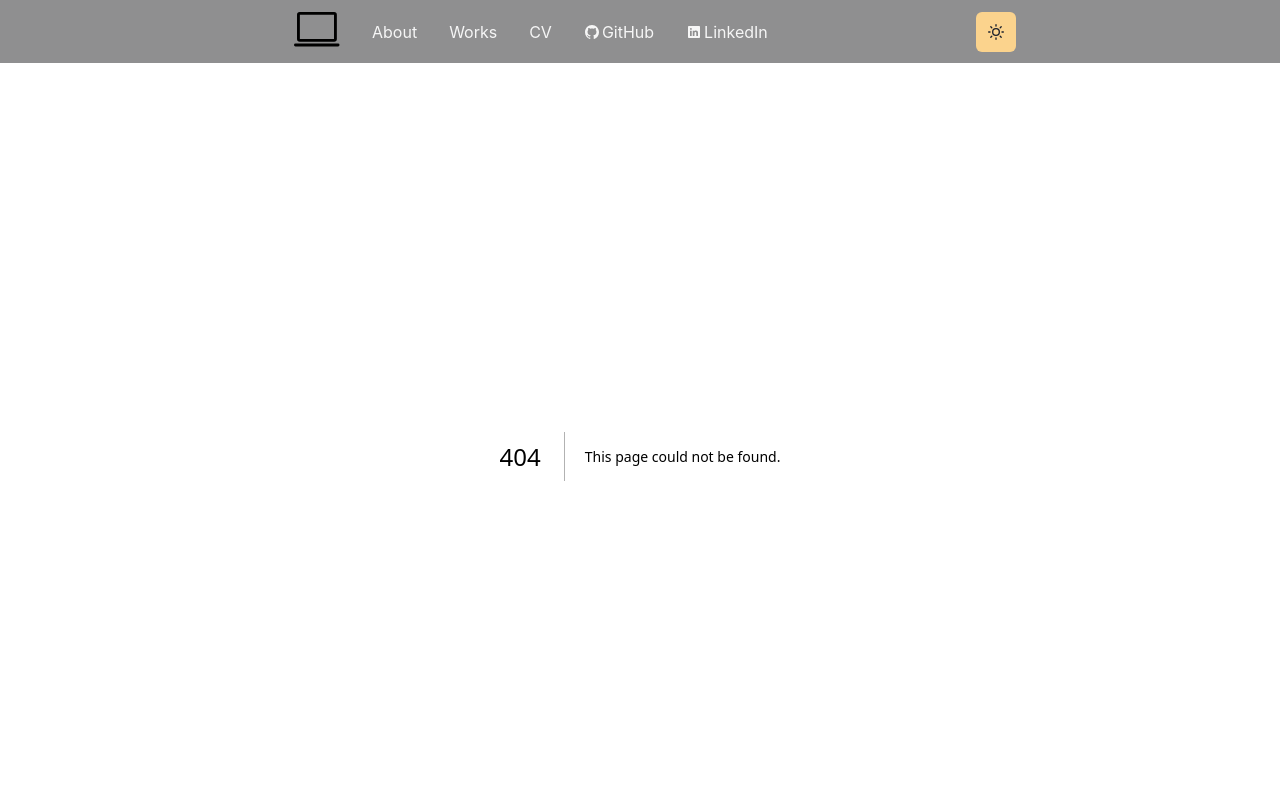
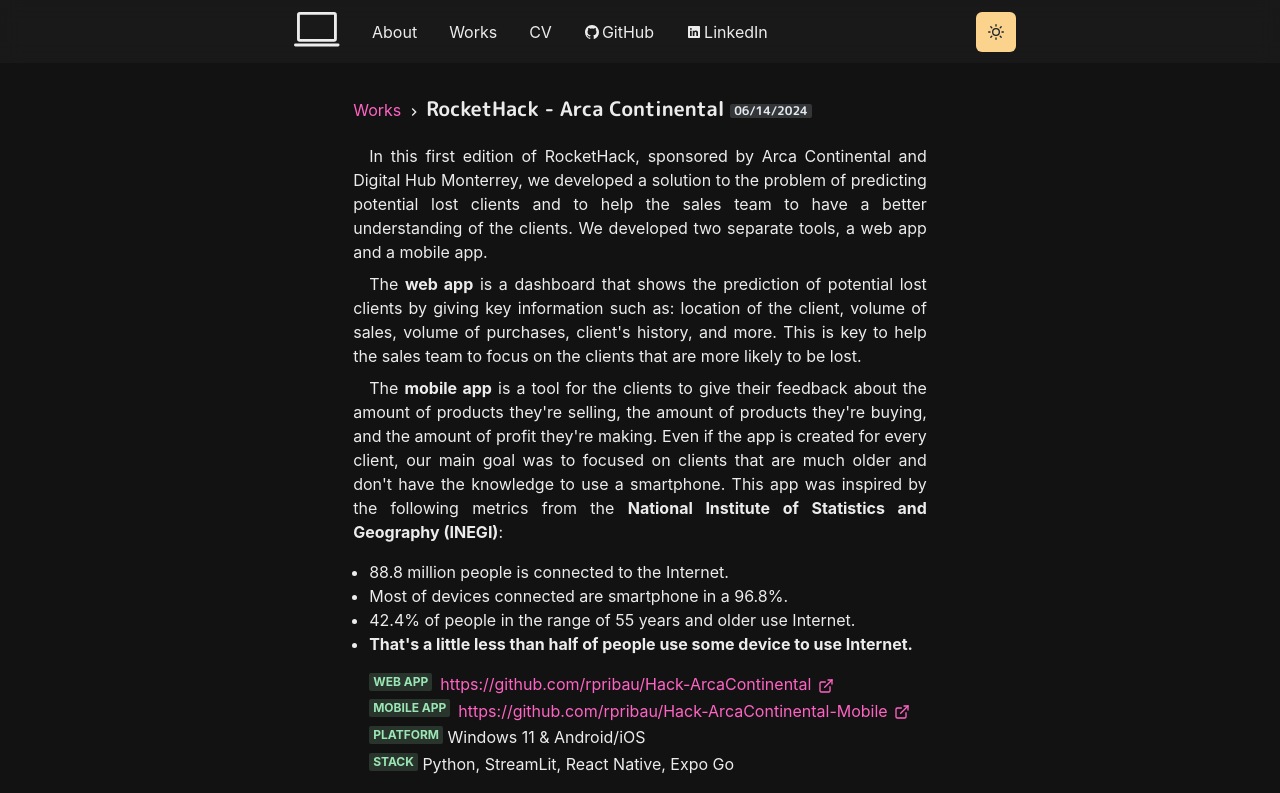
Before and after one commit to rpribau/blog.rob, a Next.js app: page /works/rockethack in a window 1280 px wide. Before the commit this address had no page. Shown: the top 793 px of the page. Built offline with nearby package versions, Linux system fonts and the light colour scheme.

Commit message:
Vanttec and RocketHack section finished

```diff
--- a/components/paragraph.js
+++ b/components/paragraph.js
@@ -3,5 +3,6 @@
 const Paragraph = styled.p`
     text-align: justify;
     text-indent: 1em;
+    margin: 0.5em 0;
 `
 export default Paragraph
--- /dev/null
+++ b/pages/works/rockethack.js
@@ -0,0 +1,75 @@
+import { Container, Badge, Link, List, ListItem, UnorderedList } from "@chakra-ui/react";
+import { ExternalLinkIcon } from "@chakra-ui/icons";
+import { Title, WorkImage, Meta } from "../../components/work";
+import P from "../../components/paragraph";
+import Layout from "../../components/layouts/article";
+
+const Work = () => {
+    return (
+        <Layout title="RocketHack - Arca Continental">
+            <Container marginTop={10}>
+                <Title>
+                    RocketHack - Arca Continental <Badge>06/14/2024</Badge>
+                </Title>
+                <P>
+                    In this first edition of RocketHack, sponsored by Arca Continental and Digital Hub Monterrey, we developed
+                    a solution to the problem of predicting potential lost clients and to help the sales team to have a better
+                    understanding of the clients. We developed two separate tools, a web app and a mobile app.
+                </P>
+                <P>
+                    The <b>web app</b> is a dashboard that shows the prediction of potential lost clients by giving key
+                    information such as: location of the client, volume of sales, volume of purchases, client's history, and more.
+                    This is key to help the sales team to focus on the clients that are more likely to be lost.
+                </P>
+                <P>
+                    The <b>mobile app</b> is a tool for the clients to give their feedback about the amount of products they're selling,
+                    the amount of products they're buying, and the amount of profit they're making. Even if the app is created for every
+                    client, our main goal was to focused on clients that are much older and don't have the knowledge to use a smartphone.
+                    This app was inspired by the following metrics from the <b>National Institute of Statistics and Geography (INEGI)</b>:
+                </P>
+
+                <UnorderedList my={4}>
+                    <ListItem>88.8 million people is connected to the Internet.</ListItem>
+                    <ListItem>Most of devices connected are smartphone in a 96.8%.</ListItem>
+                    <ListItem>42.4% of people in the range of 55 years and older use Internet.</ListItem>
+                    <ListItem><b>That's a little less than half of people use some device to use Internet.</b></ListItem>
+                </UnorderedList>
+
+
+                <List ml={4} my={4}>
+
+                    <ListItem>
+                        <Meta>Web App</Meta>
+                        <Link href="https://github.com/rpribau/Hack-ArcaContinental" ml={2}>
+                        https://github.com/rpribau/Hack-ArcaContinental <ExternalLinkIcon mx="2px" />
+                    </Link>
+                    </ListItem>
+
+                    <ListItem>
+                        <Meta>Mobile App</Meta>
+                        <Link href="https://github.com/rpribau/Hack-ArcaContinental-Mobile" ml={2}>
+                        https://github.com/rpribau/Hack-ArcaContinental-Mobile <ExternalLinkIcon mx="2px" />
+                    </Link>
+                    </ListItem>
+
+                    <ListItem>
+                        <Meta>Platform</Meta>
+                        <span>  Windows 11 & Android/iOS </span>
+                    </ListItem>
+
+                    <ListItem>
+                        <Meta>Stack</Meta>
+                        <span>  Python, StreamLit, React Native, Expo Go </span>
+                    </ListItem>
+                </List>
+
+                <WorkImage src="/images/work/hackarca1.png" alt="walknote" />
+                <WorkImage src="/images/work/hackarca2.png" alt="walknote" />
+
+            </Container>
+        </Layout>
+    )
+}
+
+
+export default Work;
```
Also changed, not shown: pages/404.js (added, +26 -0 lines), pages/works/vanttec.js (+19 -1 lines), public/images/work/hackarca1.png (added), public/images/work/hackarca2.png (added).
